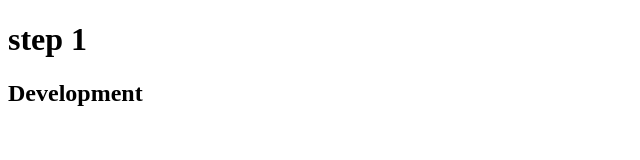
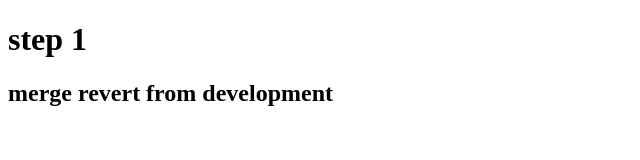
Before and after one commit to jeetendraparmar22/learn_git, a plain HTML site: page index.html in a window 1280 px wide. Shown: the whole page, without its empty margins (0-640 px from the left). Drawn offline with Linux system fonts and the light colour scheme.

Commit message:
merge revert from dev to main

```diff
--- a/index.html
+++ b/index.html
@@ -7,6 +7,6 @@
   </head>
   <body>
     <h1>step 1</h1>
-    <h2>Development</h2>
+    <h2>merge revert from development</h2>
   </body>
 </html>
```
